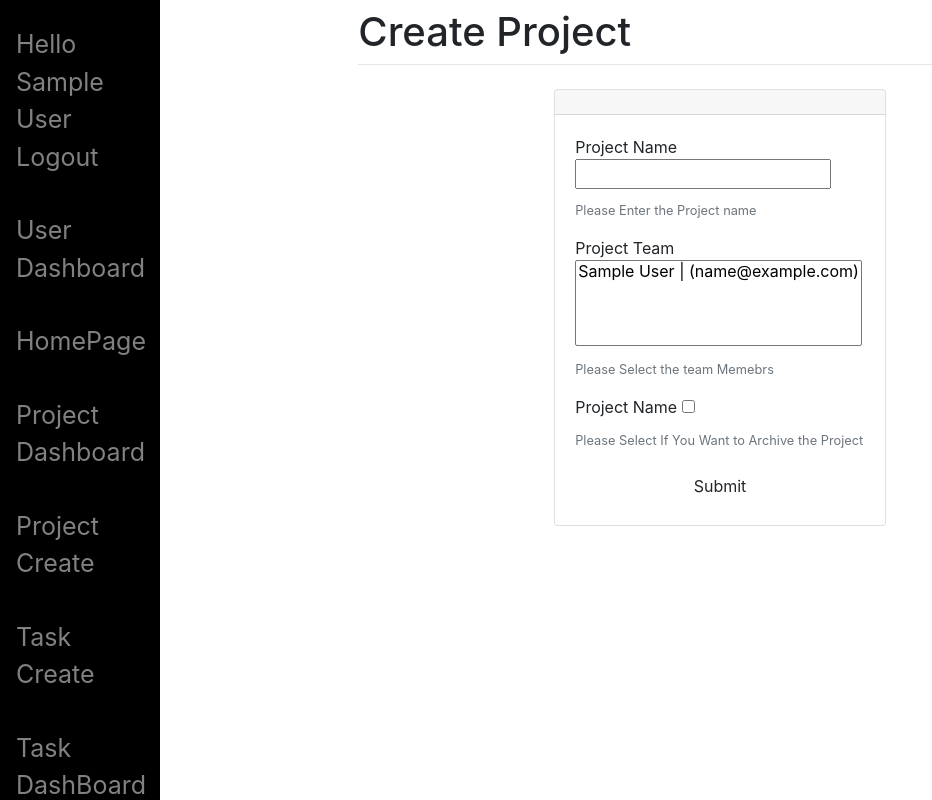
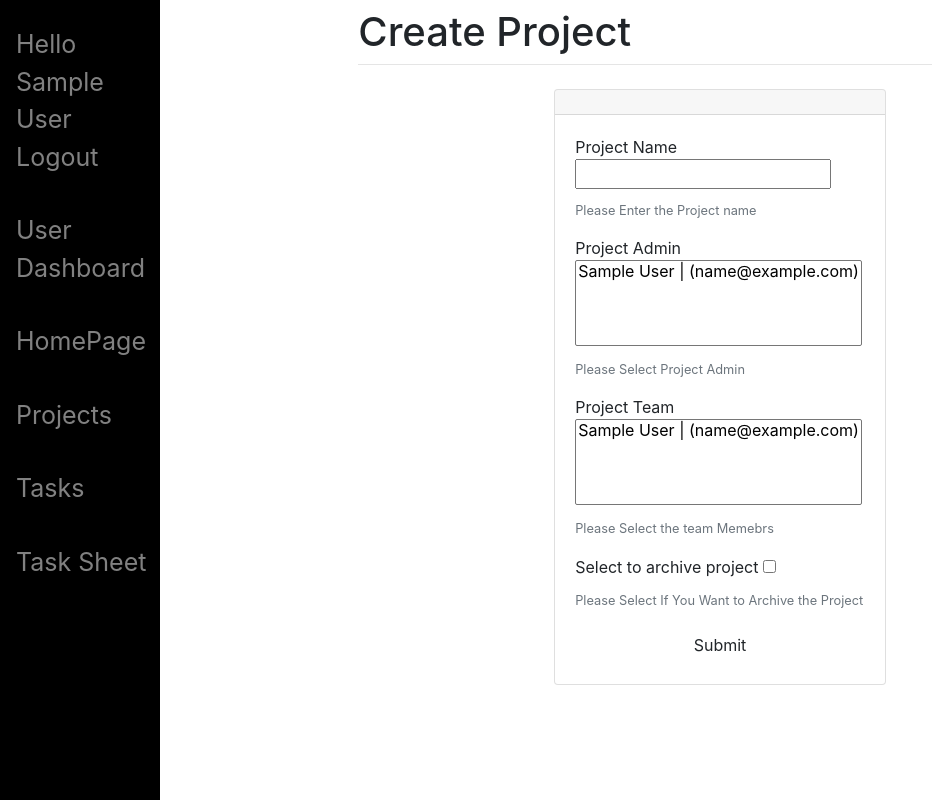
Before and after one commit to thechip911/project_master, a Django app: page /project/project_create/ in a window 1280 px wide. Shown: the whole page, without its empty margins (0-932 px from the left). Run offline with Django 3.2, Linux system fonts and the light colour scheme; the visitor is signed in with stand-in values (Sample User, id 1); data comes from the database, SQL or seed files in the repository; some libraries are stand-ins or nearby versions.

Commit message:
Minor Fix

```diff
--- a/accounts/admin.py
+++ b/accounts/admin.py
@@ -8,4 +8,4 @@ User = get_user_model()
 
 @admin.register(User)
 class User(admin.ModelAdmin):
-    list_display = ['name', 'email']
+    list_display = ['sys_id', 'name', 'email']
--- a/accounts/managers.py
+++ b/accounts/managers.py
@@ -22,16 +22,17 @@ class UserManager(BaseUserManager):
     """
     use_in_migrations = True
 
-    def _create_user(self, email, password, **extra_fields):
+    def _create_user(self, name, email, password, **extra_fields):
         if not email:
             raise ValueError("Email Required")
 
-        user = self.model(email=email, **extra_fields)
+        user = self.model(name=name, email=email, **extra_fields)
         user.set_password(password)
         user.save(using=self._db)
         return user
 
-    def create_superuser(self, email, password, **extra_fields):
+    def create_superuser(self, name, email, password, **extra_fields):
         extra_fields.setdefault('is_staff', True)
         extra_fields.setdefault('is_superuser', True)
-        return self._create_user(email, password, **extra_fields)
+        extra_fields.setdefault('is_employee', False)
+        return self._create_user(name, email, password, **extra_fields)
--- a/accounts/models.py
+++ b/accounts/models.py
@@ -51,6 +51,7 @@ class User(AbstractBaseUser, PermissionsMixin):
 
     EMAIL_FIELD = 'email'
     USERNAME_FIELD = 'email'
+    REQUIRED_FIELDS = ['name']
 
     class Meta:
         ordering = ('-id',)
--- a/project_master/_settings/local.py
+++ b/project_master/_settings/local.py
@@ -11,9 +11,9 @@ ALLOWED_HOSTS = ['*']
 DATABASES = {
     'default': {
         'ENGINE': 'django.db.backends.postgresql',
-        'NAME': 'project_management_local',
-        'USER': 'project_management_local',
-        'PASSWORD': 'project_management_local',
+        'NAME': 'product_master_local',
+        'USER': 'product_master_local',
+        'PASSWORD': 'product_master_local',
         'HOST': 'localhost',
         'PORT': '5432',
     }
--- a/projects/forms.py
+++ b/projects/forms.py
@@ -12,17 +12,25 @@ class ProjectCreateForm(forms.ModelForm):
         model = Project
         fields = (
             'name',
+            'project_admin',
             'team',
             'is_archived',
         )
+
+    def __init__(self, *args, **kwargs):
+        self.request = kwargs.pop("request", None)
+        super(ProjectCreateForm, self).__init__(*args, **kwargs)
+        # self.fields["task"].queryset = Task.objects.filter(assigned_to=self.request_user)
 
     def clean(self):
         cleaned_data = super(ProjectCreateForm, self).clean()
         return cleaned_data
 
     def save(self, commit=True):
+        request = self.request
         project = super().save(commit=False)
         if commit:
+            project.created_by = request.user
             project.save()
             self.save_m2m()
         return project
@@ -42,6 +50,11 @@ class TaskCreateForm(forms.ModelForm):
             'task_priority',
             'is_archived',
         )
+
+    def __init__(self, *args, **kwargs):
+        self.request = kwargs.pop("request", None)
+        super(TaskCreateForm, self).__init__(*args, **kwargs)
+        self.fields["project"].queryset = Project.objects.filter(project_admin__in=[self.request.user])
 
     def clean(self):
         cleaned_data = super(TaskCreateForm, self).clean()
--- a/projects/models.py
+++ b/projects/models.py
@@ -18,6 +18,11 @@ class Project(models.Model):
         on_delete=models.SET_NULL,
         related_name='project_creator',
         null=True
+    )
+
+    project_admin = models.ManyToManyField(
+        "accounts.User",
+        related_name="project_admin",
     )
 
     team = models.ManyToManyField(
--- a/projects/templates/projects/project_create.html
+++ b/projects/templates/projects/project_create.html
@@ -44,13 +44,19 @@
             <small class="form-text text-muted">Please Enter the Project name</small>
         </div>
         <div class="form-group">
+            <label> Project Admin
+                {{ form.project_admin }}
+            </label>
+            <small class="form-text text-muted">Please Select Project Admin</small>
+        </div>
+        <div class="form-group">
             <label> Project Team
                 {{ form.team }}
             </label>
             <small class="form-text text-muted">Please Select the team Memebrs</small>
         </div>
         <div class="form-group">
-            <label> Project Name
+            <label> Select to archive project
                 {{ form.is_archived }}
             </label>
             <small class="form-text text-muted">Please Select If You Want to Archive the Project</small>
--- a/projects/templates/projects/time_sheet_dashboard.html
+++ b/projects/templates/projects/time_sheet_dashboard.html
@@ -5,6 +5,10 @@
 {% endblock %}
 {% block content %}
     <br>
+    <div>
+    <br> <a href="{% url 'projects:time_sheet_create' %}">Task Sheet Create</a>
+    </div>
+    <div>
     <table border="color:black">
         <tr>
             <th>Project Name</th>
@@ -29,4 +33,5 @@
             </tr>
         {% endfor %}
     </table>
+    </div>
 {% endblock %}
--- a/projects/views.py
+++ b/projects/views.py
@@ -15,9 +15,13 @@ class ProjectCreateView(LoginRequiredMixin, CreateView):
     template_name = 'projects/project_create.html'
     success_url = reverse_lazy('projects:project_dashboard')
 
+    def get_form_kwargs(self):
+        kwargs = super(ProjectCreateView, self).get_form_kwargs()
+        kwargs['request'] = self.request
+        return kwargs
+
     def form_valid(self, form):
         self.object = form.save()
-        self.object.created_by = self.request.user
         self.object.save()
         return super(ProjectCreateView, self).form_valid(form)
 
@@ -51,6 +55,11 @@ class TaskCreateView(LoginRequiredMixin, CreateView):
     form_class = TaskCreateForm
     template_name = 'projects/task_create.html'
     success_url = reverse_lazy('projects:task_dashboard')
+
+    def get_form_kwargs(self):
+        kwargs = super(TaskCreateView, self).get_form_kwargs()
+        kwargs['request'] = self.request
+        return kwargs
 
     def form_valid(self, form):
         self.object = form.save()
@@ -127,10 +136,12 @@ class ProjectDashBoard(LoginRequiredMixin, TemplateView):
     def get_context_data(self, **kwargs):
         context = super().get_context_data(**kwargs)
         user = self.request.user
-        if user.is_superuser or user.is_admin:
+        if user.is_superuser:
             context['project_list'] = Project.objects.all()
-        elif self.request.user.is_employee:
+        elif user.is_employee:
             context['project_list'] = Project.objects.filter(team__in=[user])
+        elif user.is_admin:
+            context['project_list'] = Project.objects.filter(project_admin__in=[user])
         else:
             pass
 
@@ -143,10 +154,12 @@ class TaskDashBoard(LoginRequiredMixin, TemplateView):
     def get_context_data(self, **kwargs):
         context = super().get_context_data(**kwargs)
         user = self.request.user
-        if user.is_superuser or user.is_admin:
+        if user.is_superuser:
             context['task_list'] = Task.objects.all()
-        elif self.request.user.is_employee:
+        elif user.is_employee:
             context['task_list'] = Task.objects.filter(assigned_to=user)
+        elif user.is_admin:
+            context['task_list'] = Task.objects.filter(project__project_admin__in=[user])
         else:
             pass
 
@@ -159,7 +172,7 @@ class TimeSheetDashBoard(LoginRequiredMixin, TemplateView):
     def get_context_data(self, **kwargs):
         context = super().get_context_data(**kwargs)
         user = self.request.user
-        if user.is_superuser or user.is_admin:
+        if user.is_superuser:
             context['time_sheet_list'] = TimeSheet.objects.all()
         elif self.request.user.is_employee:
             context['time_sheet_list'] = TimeSheet.objects.filter(created_by=user)
--- a/templates/base.html
+++ b/templates/base.html
@@ -48,15 +48,9 @@
         <a href="{% url 'accounts:logout' %}">Hello {{ request.user.name }} Logout</a>
         <br> <a href="{% url 'accounts:user_dashboard' %}">User Dashboard</a>
         <br> <a href="{% url 'pages:homepage' %}">HomePage</a>
-        <br> <a href="{% url 'projects:project_dashboard' %}">Project Dashboard</a>
-
-        {% if request.user.is_admin or request.user.is_superuser %}
-            <br> <a href="{% url 'projects:project_create' %}">Project Create</a>
-            <br> <a href="{% url 'projects:task_create' %}">Task Create</a>
-        {% endif %}
-        <br> <a href="{% url 'projects:task_dashboard' %}">Task DashBoard</a>
-        <br> <a href="{% url 'projects:time_sheet_create' %}">Task Sheet Create</a>
-        <br> <a href="{% url 'projects:time_sheet_dashboard' %}">Task Sheet DashBoard</a>
+        <br> <a href="{% url 'projects:project_dashboard' %}">Projects</a>
+        <br> <a href="{% url 'projects:task_dashboard' %}">Tasks</a>
+        <br> <a href="{% url 'projects:time_sheet_dashboard' %}">Task Sheet</a>
     {% else %}
         <br> <a href="{% url 'accounts:signup' %}">SignUP</a>
         <br> <a href="{% url 'accounts:login' %}"> Please Login</a>
```
Also changed, not shown: projects/templates/projects/project_dashboard.html (+20 -4 lines), projects/templates/projects/task_dashboard.html (+8 -5 lines), accounts/migrations/0001_initial.py, accounts/migrations/0002_alter_user_is_employee.py (deleted), projects/migrations/0001_initial.py.
